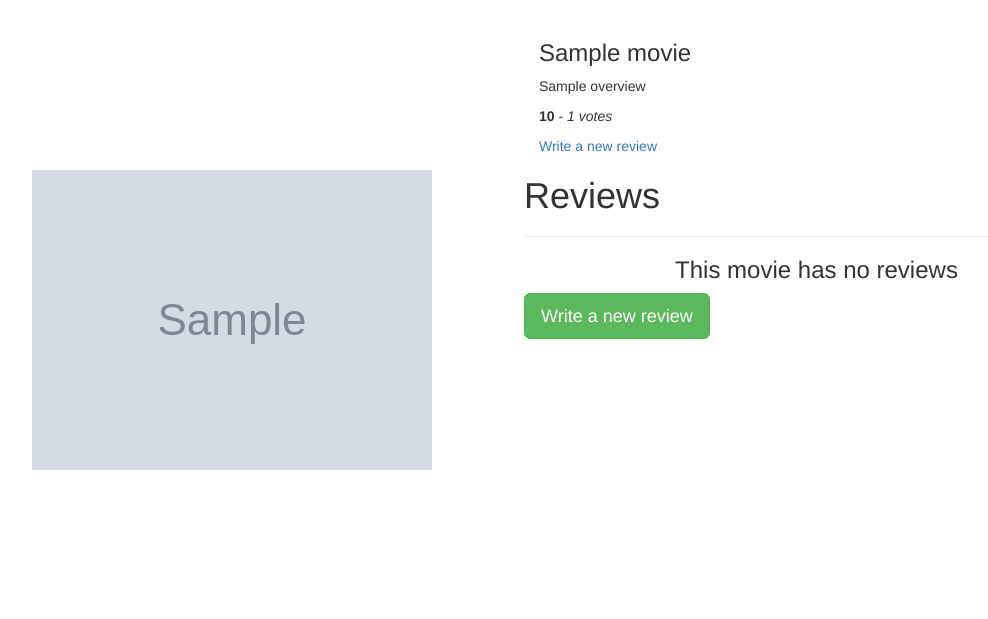
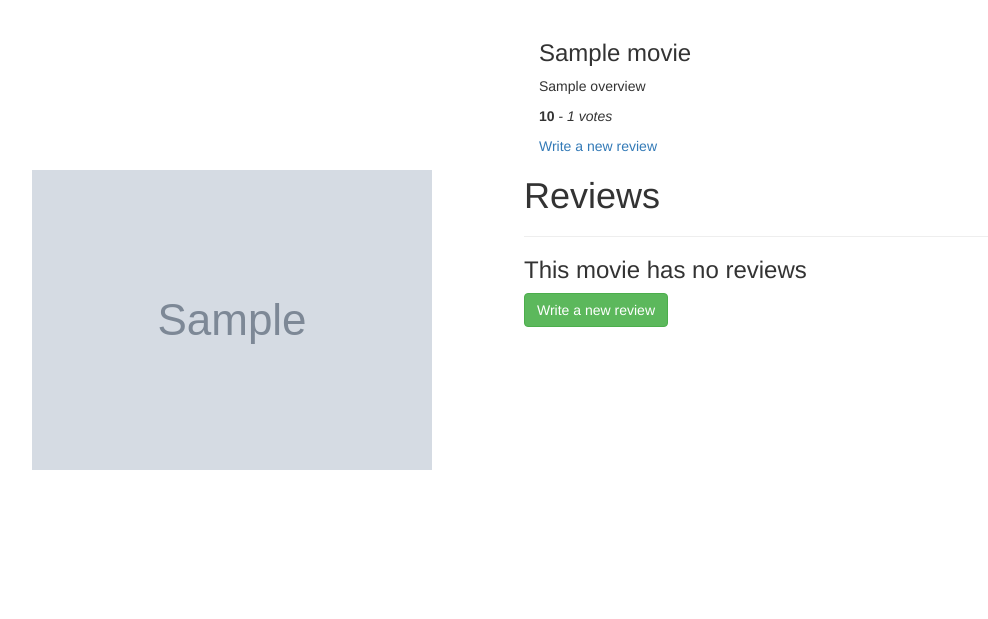
Before and after one commit to sami-mai/Sam-Watchlist, a Flask app: template app/templates/movie.html in a window 1280 px wide. Shown: the part 52-671 px from the top of the page, without its empty margins (116-1104 px from the left). Run offline with Flask 2, Linux system fonts and the light colour scheme; the template is opened without the code that fills it: most values are stand-ins (such as "Sample title", 1, 10 or a date in 2020); grey boxes marked "Sample" are stand-in pictures; some libraries are stand-ins or nearby versions.

Commit message:
deploying to heroku

```diff
--- a/app/templates/movie.html
+++ b/app/templates/movie.html
@@ -39,9 +39,9 @@
 
         <h1>Reviews</h1>
         <hr> {% if reviews %} {{macro.displayReviews(reviews)}} {% else%}
-        <h3 class="text-center">This movie has no reviews </h3>
+        <h3>This movie has no reviews </h3>
 
-        <a class="btn btn-success btn-lg text-center" href="/movie/review/new/{{movie.id}}"> Write a new review</a> {% endif %}
+        <a class="btn btn-success text-center" href="/movie/review/new/{{movie.id}}"> Write a new review</a> {% endif %}
 
       </div>
     </div>
```
